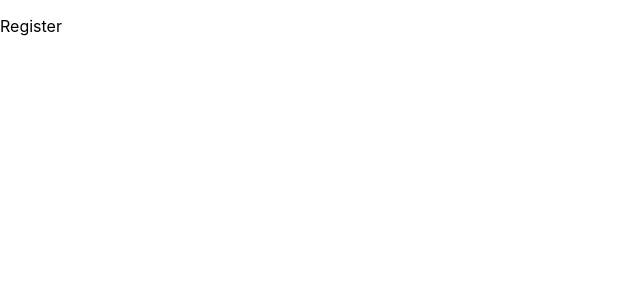
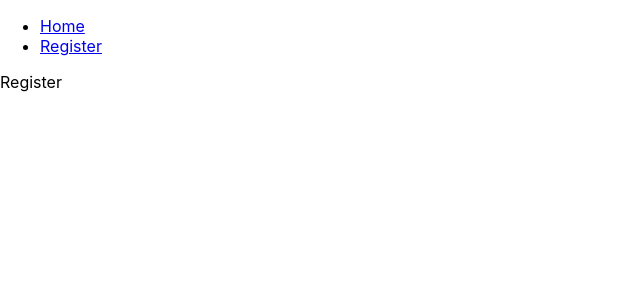
Before and after one commit to khalid-talakshi/fitness-record, a React (Create React App) app: page /register in a window 1280 px wide. Shown: the top 300 px of the page, without its empty margins (0-640 px from the left). Built offline with nearby package versions, Linux system fonts and the light colour scheme.

Commit message:
added RegistrationForm component

```diff
--- a/src/App.tsx
+++ b/src/App.tsx
@@ -1,13 +1,23 @@
 import React from "react";
-import { Switch, Route, BrowserRouter as Router } from "react-router-dom";
+import { Switch, Route, BrowserRouter as Router, Link } from "react-router-dom";
 import "./App.css";
+
+import { RegistrationForm } from "./components";
 
 function App() {
   return (
     <Router>
+      <ul>
+        <li>
+          <Link to="/">Home</Link>
+        </li>
+        <li>
+          <Link to="/register">Register</Link>
+        </li>
+      </ul>
       <Switch>
         <Route exact path="/register">
-          <p>Register</p>
+          <RegistrationForm />
         </Route>
         <Route exact path="/">
           <p>Hello World!</p>
--- /dev/null
+++ b/src/components/RegistrationForm/RegistrationForm.tsx
@@ -0,0 +1,5 @@
+import React from "react";
+
+export const RegistrationForm = () => {
+  return <p>Register</p>;
+};
--- /dev/null
+++ b/src/components/RegistrationForm/index.ts
@@ -0,0 +1 @@
+export { RegistrationForm } from "./RegistrationForm";
--- /dev/null
+++ b/src/components/index.ts
@@ -0,0 +1 @@
+export { RegistrationForm } from "./RegistrationForm";
```
